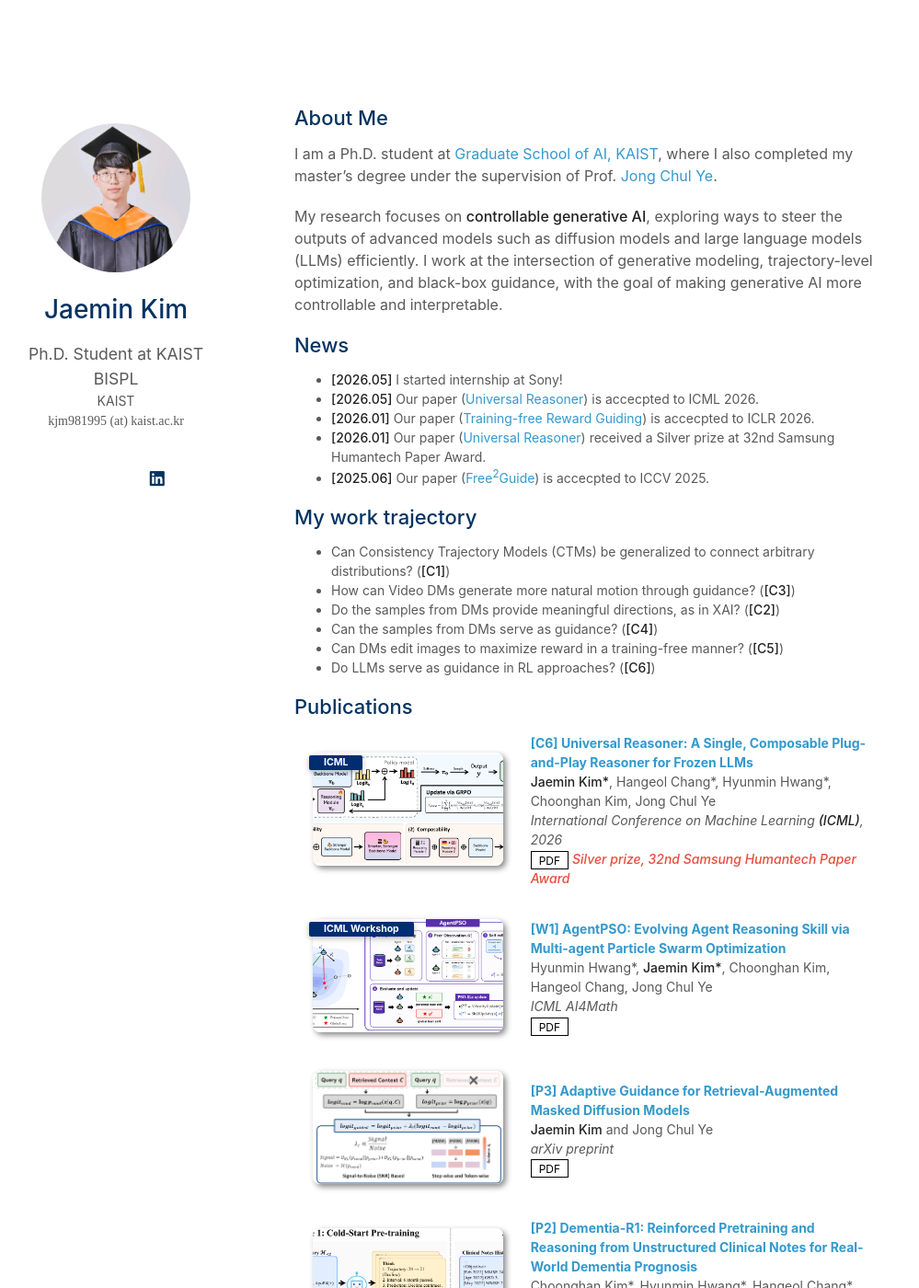
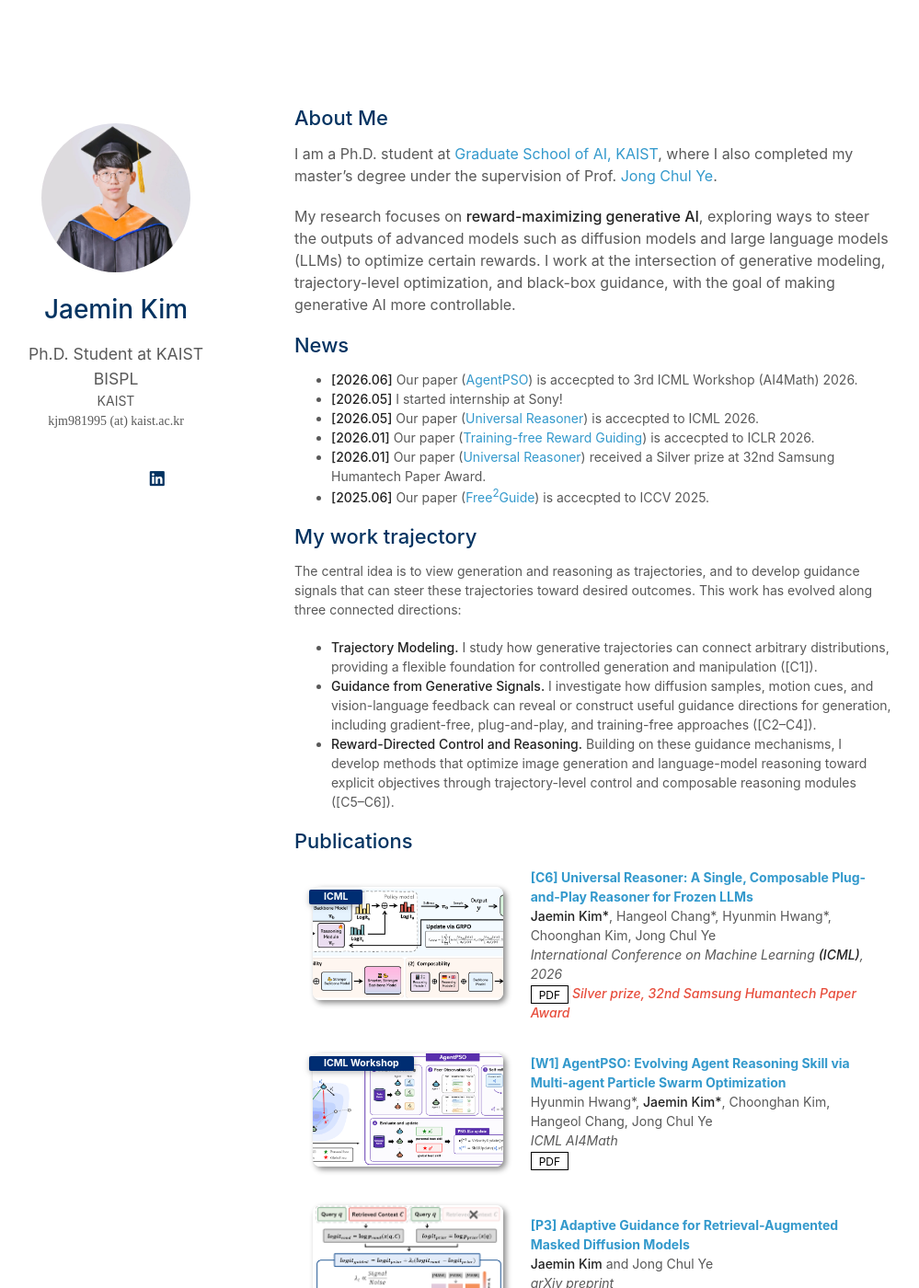
Before and after one commit to kjm981995/kjm981995.github.io, a Jekyll site: the page built from index.md, in a window 1280 px wide and 1400 px high. Shown: the whole window at 92% size, without its empty margins (150-1149 px from the left). Built offline with Jekyll 4.4.1, drawn with Linux system fonts in a browser that asks for light colours; a style sheet for code colours, icons or effects is not loaded; our own code applies the rules of GitHub Pages for plain Markdown files.

Commit message:
Update index.md

```diff
--- a/index.md
+++ b/index.md
@@ -9,11 +9,12 @@ I am a Ph.D. student at <a href="https://gsai.kaist.ac.kr/">Graduate School of A
 </p>
 
 <p style="font-size: 16px;">
-My research focuses on <strong>controllable generative AI</strong>, exploring ways to steer the outputs of advanced models such as diffusion models and large language models (LLMs) efficiently. I work at the intersection of generative modeling, trajectory-level optimization, and black-box guidance, with the goal of making generative AI more controllable and interpretable.
+My research focuses on <strong>reward-maximizing generative AI</strong>, exploring ways to steer the outputs of advanced models such as diffusion models and large language models (LLMs) to optimize certain rewards. I work at the intersection of generative modeling, trajectory-level optimization, and black-box guidance, with the goal of making generative AI more controllable.
 </p>
 
 ## News
 
+- **[2026.06]** Our paper (<a href="https://arxiv.org/abs/2605.08704">AgentPSO</a>) is accecpted to 3rd ICML Workshop (AI4Math) 2026.
 - **[2026.05]** I started internship at Sony!
 - **[2026.05]** Our paper (<a href="https://arxiv.org/abs/2505.19075">Universal Reasoner</a>) is accecpted to ICML 2026.
 - **[2026.01]** Our paper (<a href="https://arxiv.org/abs/2509.25845">Training-free Reward Guiding</a>) is accecpted to ICLR 2026.
@@ -25,12 +26,11 @@ My research focuses on <strong>controllable generative AI</strong>, exploring wa
 
 ## My work trajectory
 
-- Can Consistency Trajectory Models (CTMs) be generalized to connect arbitrary distributions? (**[C1]**)
-- How can Video DMs generate more natural motion through guidance? (**[C3]**)
-- Do the samples from DMs provide meaningful directions, as in XAI? (**[C2]**)
-- Can the samples from DMs serve as guidance? (**[C4]**)
-- Can DMs edit images to maximize reward in a training-free manner? (**[C5]**)
-- Do LLMs serve as guidance in RL approaches? (**[C6]**)
+The central idea is to view generation and reasoning as trajectories, and to develop guidance signals that can steer these trajectories toward desired outcomes. This work has evolved along three connected directions:
+
+- **Trajectory Modeling.** I study how generative trajectories can connect arbitrary distributions, providing a flexible foundation for controlled generation and manipulation ([C1]).
+- **Guidance from Generative Signals.** I investigate how diffusion samples, motion cues, and vision-language feedback can reveal or construct useful guidance directions for generation, including gradient-free, plug-and-play, and training-free approaches ([C2–C4]).
+- **Reward-Directed Control and Reasoning.** Building on these guidance mechanisms, I develop methods that optimize image generation and language-model reasoning toward explicit objectives through trajectory-level control and composable reasoning modules ([C5–C6]).
 
 {% include_relative _includes/publications.md %}
 
```
